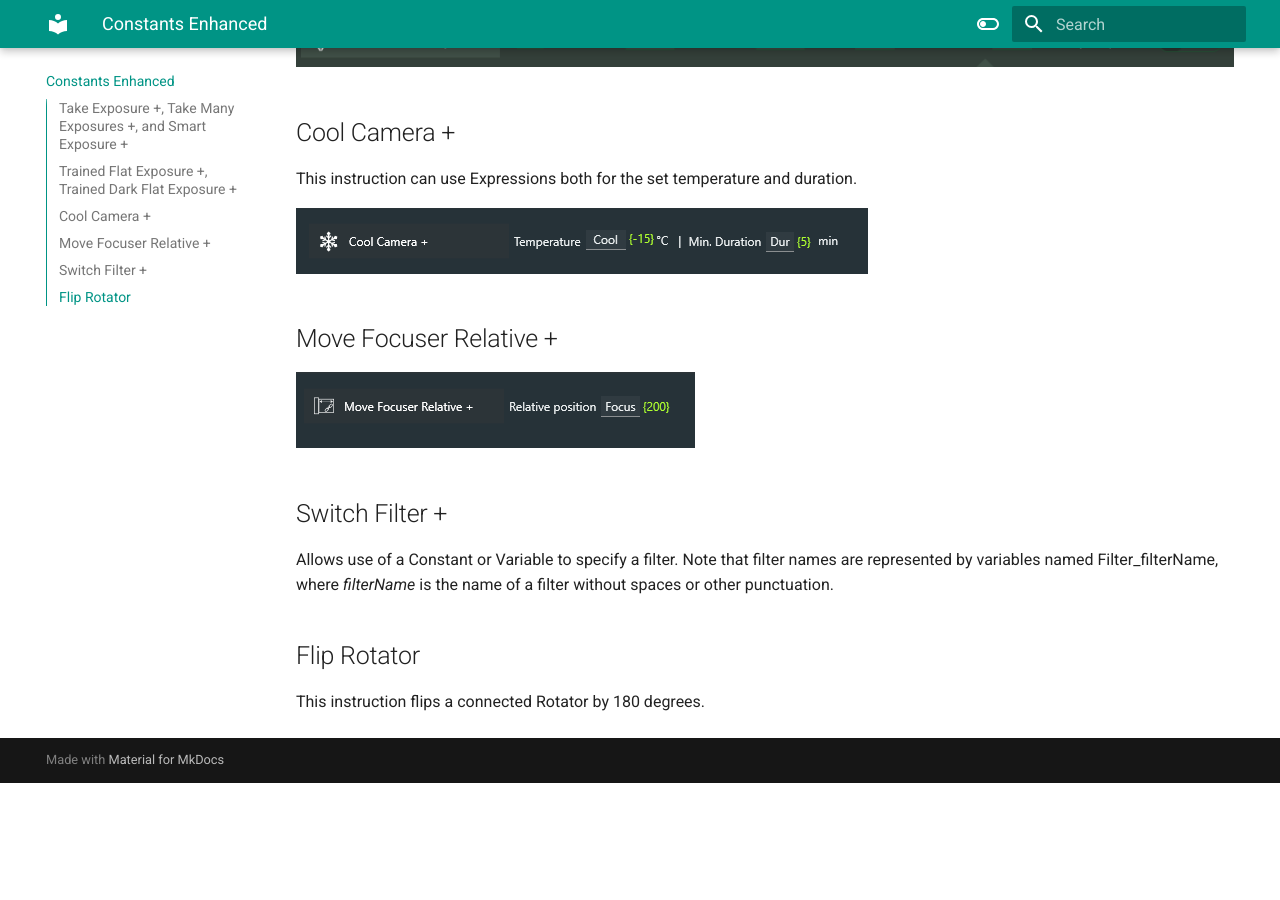
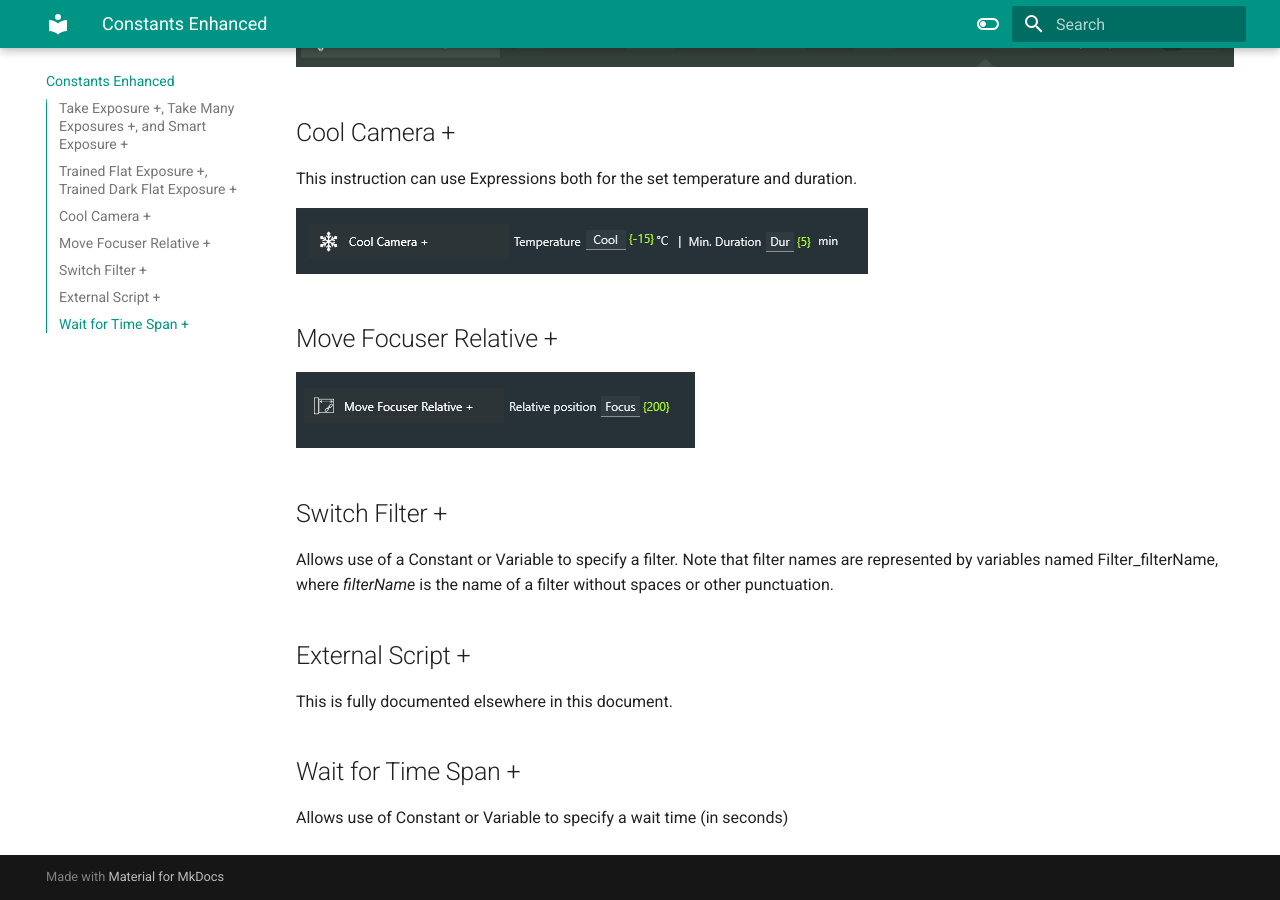
Before and after one commit to marcblank/marcblank.github.io, an MkDocs documentation site: the page built from docs/Constants Enhanced.md, in a window 1280 px wide and 900 px high, scrolled down 760 px. Built offline with MkDocs 1.6.1 and Material for MkDocs 9.7.7, drawn with Linux system fonts in a browser that asks for light colours; before the commit the page ends 1543 px from its top, so only the background shows below that.

Commit message:
Powerups 3.12.2.1

```diff
--- a/docs/Constants Enhanced.md
+++ b/docs/Constants Enhanced.md
@@ -27,6 +27,10 @@ This instruction can use Expressions both for the set temperature and duration.
 
 Allows use of a Constant or Variable to specify a filter.   Note that filter names are represented by variables named Filter_filterName, where *filterName* is the name of a filter without spaces or other punctuation.
 
-## Flip Rotator
+## External Script +
 
-This instruction flips a connected Rotator by 180 degrees.
+This is fully documented elsewhere in this document.
+
+## Wait for Time Span +
+
+Allows use of Constant or Variable to specify a wait time (in seconds)
```
Also changed, not shown: docs/Misc.md (+4 -0 lines).
